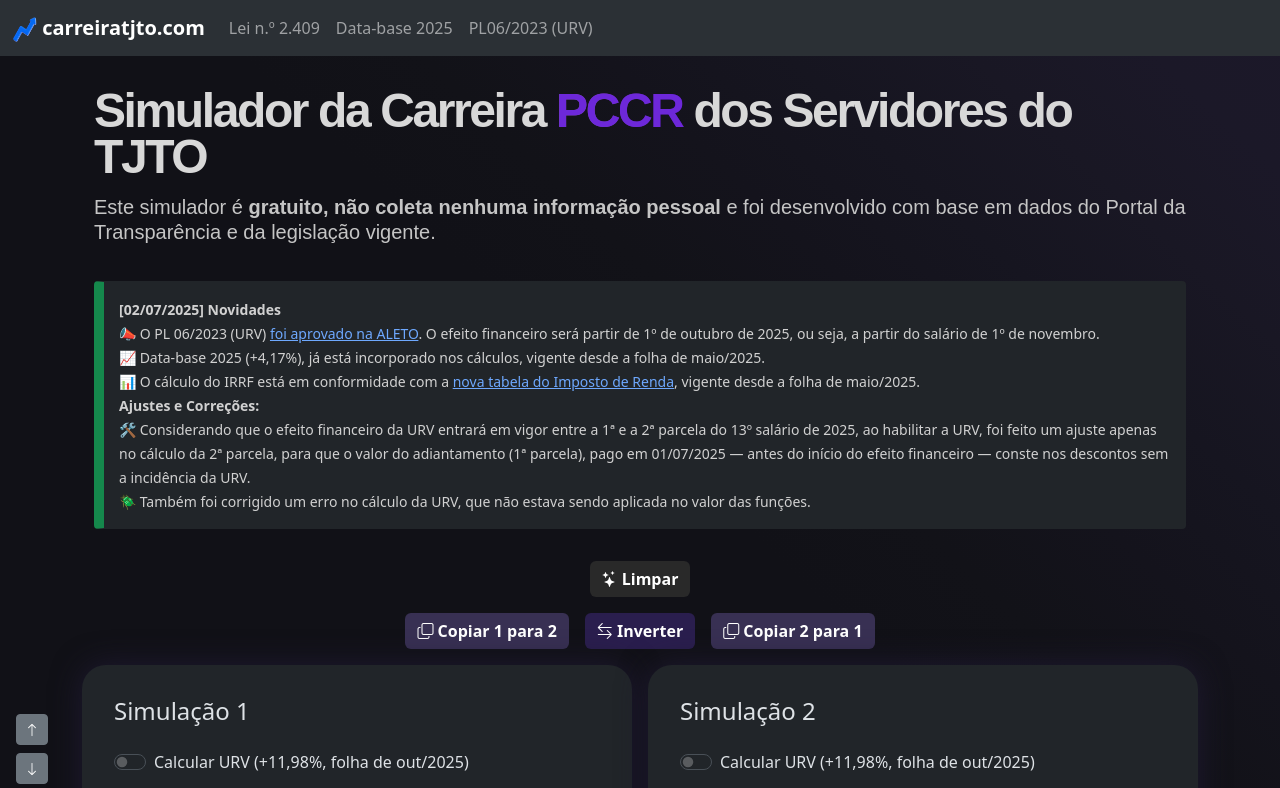
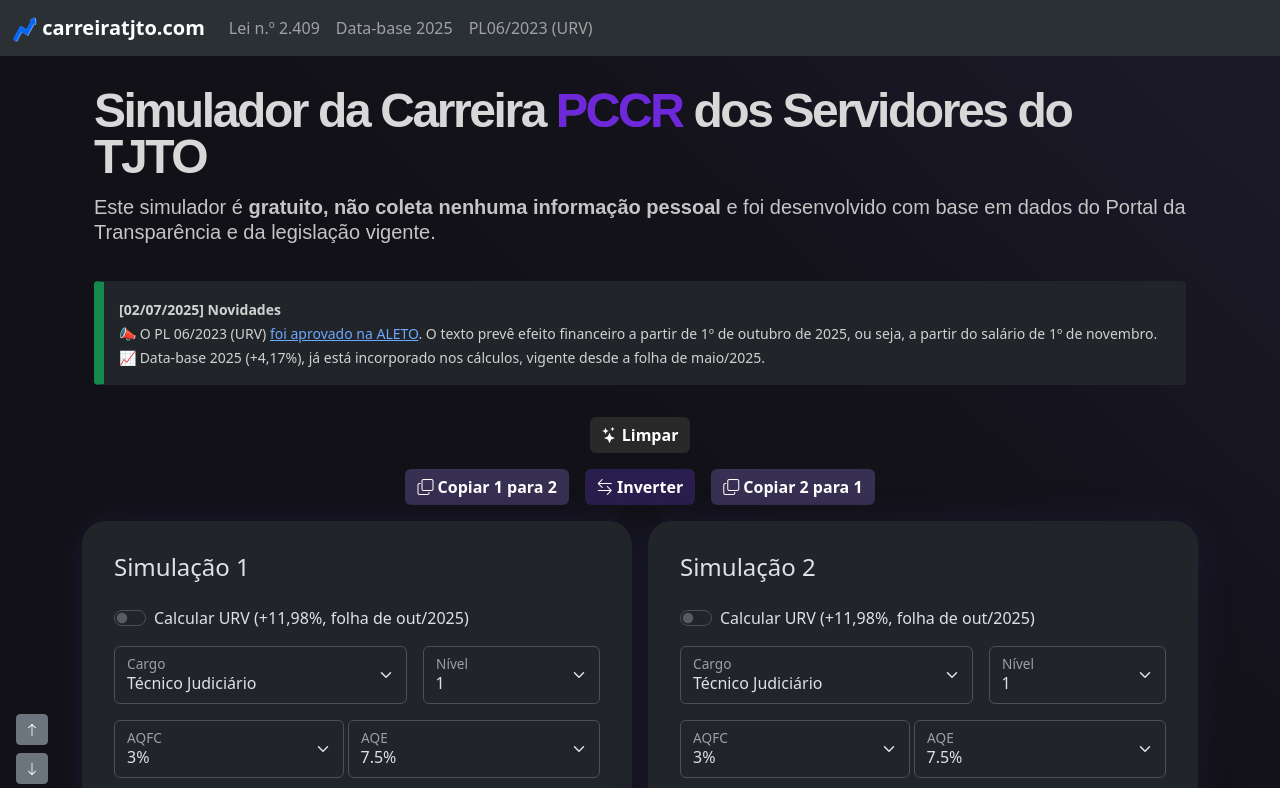
Before and after one commit to guilhermeoq/carreira-tjto, a Vue app: page / in a window 1280 px wide. Shown: the top 788 px of the page. Built offline with nearby package versions, Linux system fonts and the light colour scheme.

Commit message:
update news section

```diff
--- a/src/components/Calculadora.vue
+++ b/src/components/Calculadora.vue
@@ -48,14 +48,8 @@
 
       <div class="callout callout-info">
         <small><strong>[02/07/2025] Novidades</strong><br>
-          📣 O PL 06/2023 (URV) <a href="https://sapl.al.to.leg.br/materia/9605/documentoacessorio">foi aprovado na ALETO</a>. O efeito financeiro será partir de 1º de outubro de 2025, ou seja, a partir do salário de 1º de novembro.<br>
+          📣 O PL 06/2023 (URV) <a href="https://sapl.al.to.leg.br/materia/9605/documentoacessorio">foi aprovado na ALETO</a>. O texto prevê efeito financeiro a partir de 1º de outubro de 2025, ou seja, a partir do salário de 1º de novembro.<br>
           📈 Data-base 2025 (+4,17%), já está incorporado nos cálculos, vigente desde a folha de maio/2025.<br>
-          📊 O cálculo do IRRF está em conformidade com a <a
-            href="https://www.gov.br/planalto/pt-br/acompanhe-o-planalto/noticias/2025/04/nova-tabela-do-imposto-de-renda-comeca-a-valer-em-maio-veja-o-que-muda">nova
-            tabela do Imposto de Renda</a>, vigente desde a folha de maio/2025.<br>
-            <strong>Ajustes e Correções:</strong><br>
-            🛠️ Considerando que o efeito financeiro da URV entrará em vigor entre a 1ª e a 2ª parcela do 13º salário de 2025, ao habilitar a URV, foi feito um ajuste apenas no cálculo da 2ª parcela, para que o valor do adiantamento (1ª parcela), pago em 01/07/2025 — antes do início do efeito financeiro — conste nos descontos sem a incidência da URV.<br>
-            🪲 Também foi corrigido um erro no cálculo da URV, que não estava sendo aplicada no valor das funções.
         </small>
       </div>
 
```
